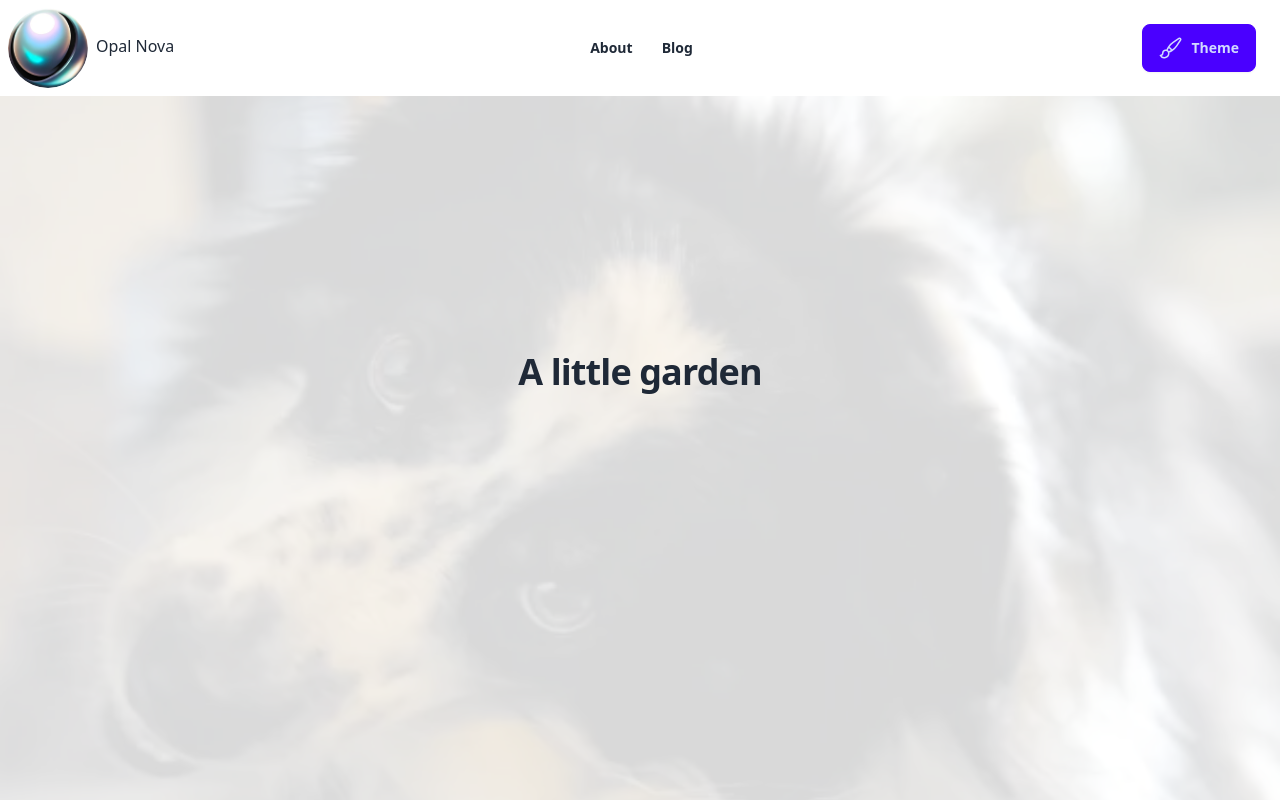
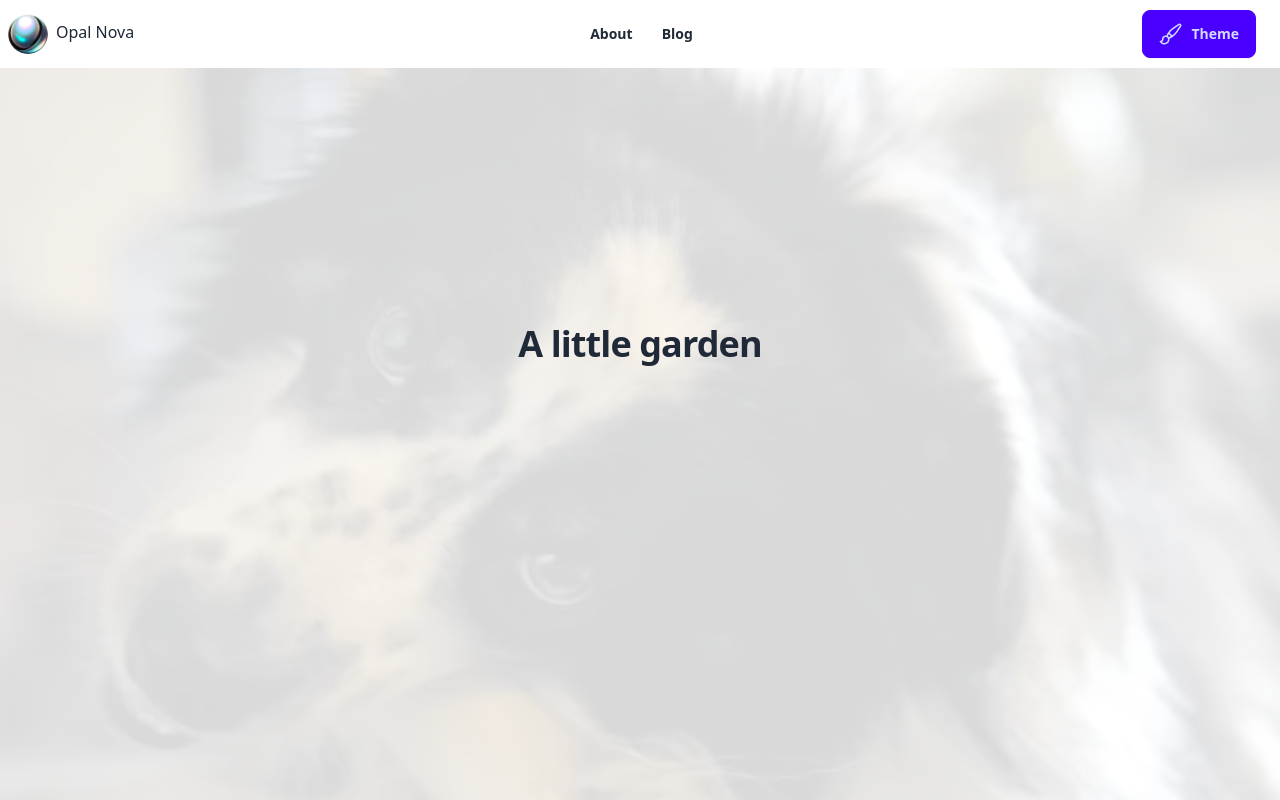
Before and after one commit to opal-nova/opal-nova.github.io, a plain HTML site: page index.html in a window 1280 px wide. Shown: the top 800 px of the page. Drawn offline with Linux system fonts and the light colour scheme.

Commit message:
deploy: e14465f53bdd34a20f91020839611acabaffeca8

```diff
--- a/index.html
+++ b/index.html
@@ -46,7 +46,7 @@
         </div>
         <a href="/" class="-m-1.5 p-1.5">
           <span class="sr-only"></span>
-          <img class="w-20 rounded-full mr-2 inline" src="/assets/images/opalnova.png" alt=""><span class="hidden lg:inline">Opal Nova</span>
+          <img class="w-10 rounded-full mr-2 inline" src="/assets/images/opalnova.png" alt=""><span class="hidden lg:inline">Opal Nova</span>
         </a>
       </div>
 
```
Also changed, not shown: about.html (+1 -1 lines), blog.html (+1 -1 lines), posts/2024/03-05-good-for-ya-music.html (+1 -1 lines), tags.html (+1 -1 lines), tags/music.html (+1 -1 lines), assets/app.css.
